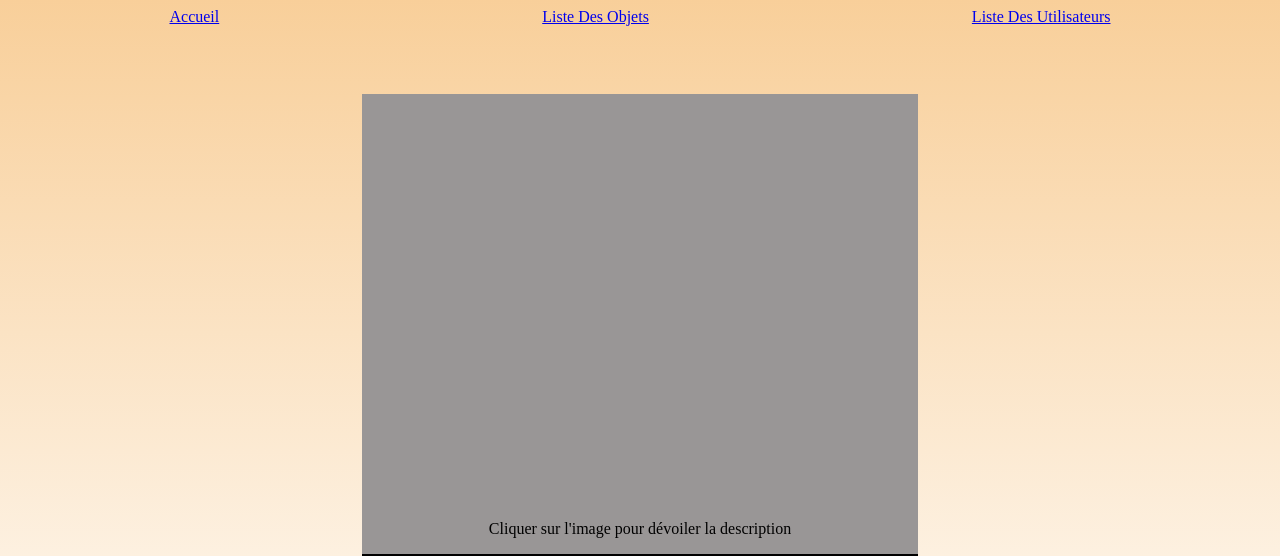
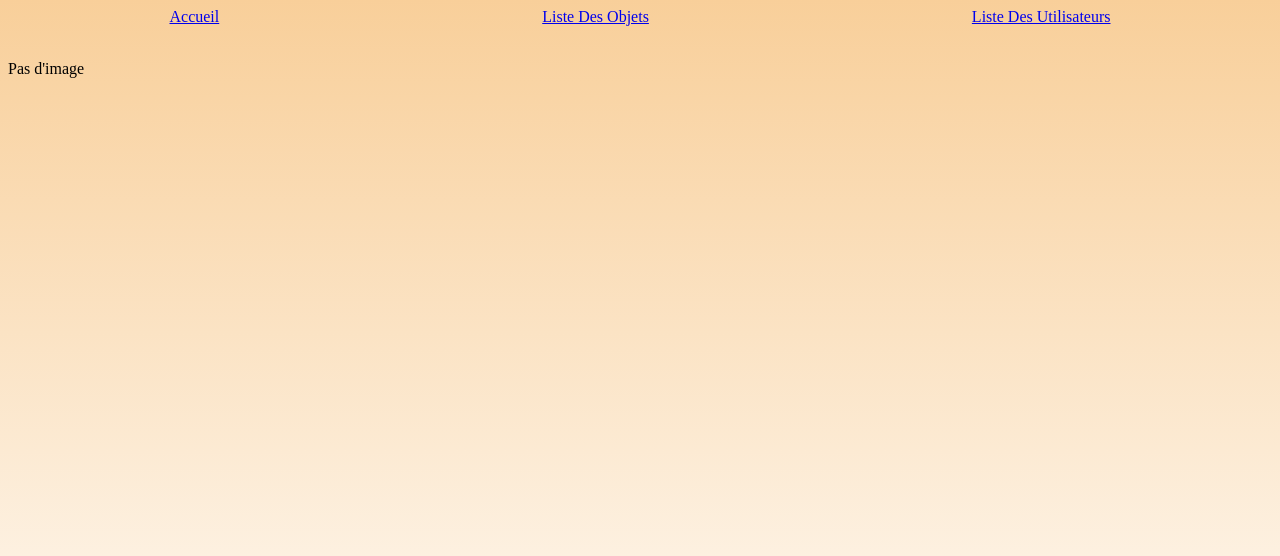
Before and after one commit to Alexis-Pel/Symfony, a Symfony app: template templates/accueil/index.html.twig in a window 1280 px wide. Shown: the top 556 px of the page. Run offline with Twig, Linux system fonts and the light colour scheme; the template is opened without the code that fills it, so the values that code supplies are empty; some libraries are stand-ins or nearby versions.

Commit message:
test index pas d'image

```diff
--- a/templates/accueil/index.html.twig
+++ b/templates/accueil/index.html.twig
@@ -10,6 +10,7 @@
 {% endblock %}
 
 {% block body %}
+    {% if objet.image %}
         <div id="Objet">
             <div class="image" style="background-image:url({{ objet.image }})" onclick="showDescription()"></div>
             <p id="placeHolder">Cliquer sur l'image pour dévoiler la description</p>
@@ -18,6 +19,9 @@
                 <p>{{ objet.Description }}</p>
             </div>
         </div>
+    {% else %}
+        <p>Pas d'image</p>
+    {% endif %}
 {% endblock %}
 
 {% block style %}
```
Lines whose indentation alone changed are shown as unchanged.
